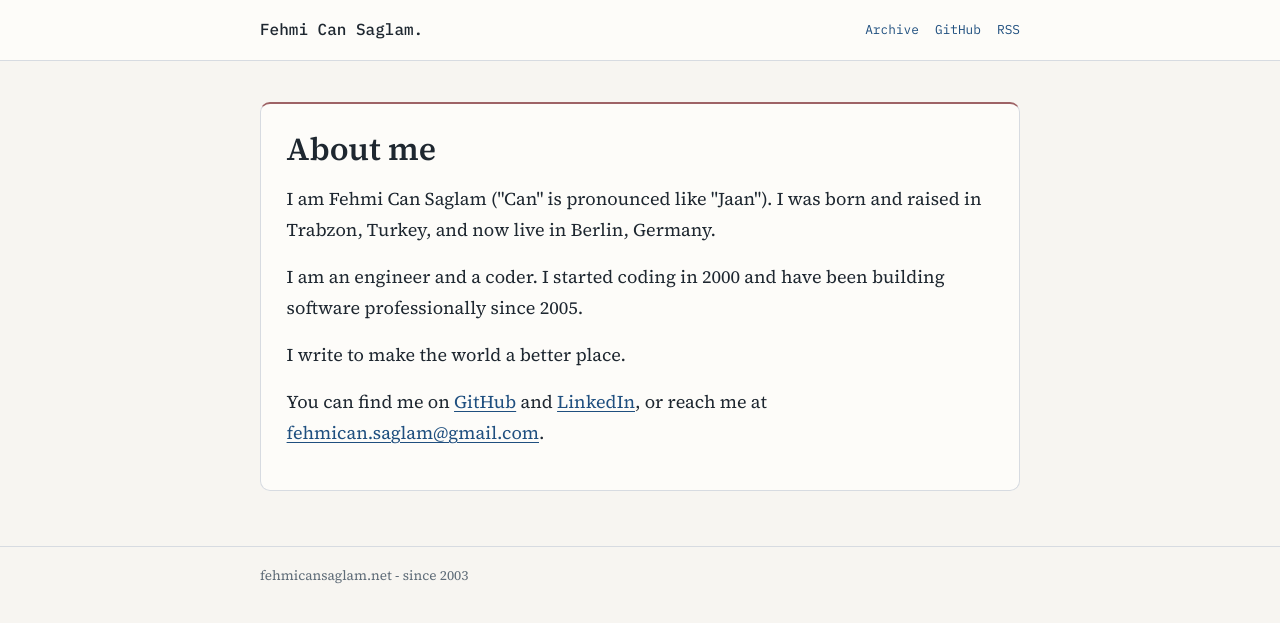
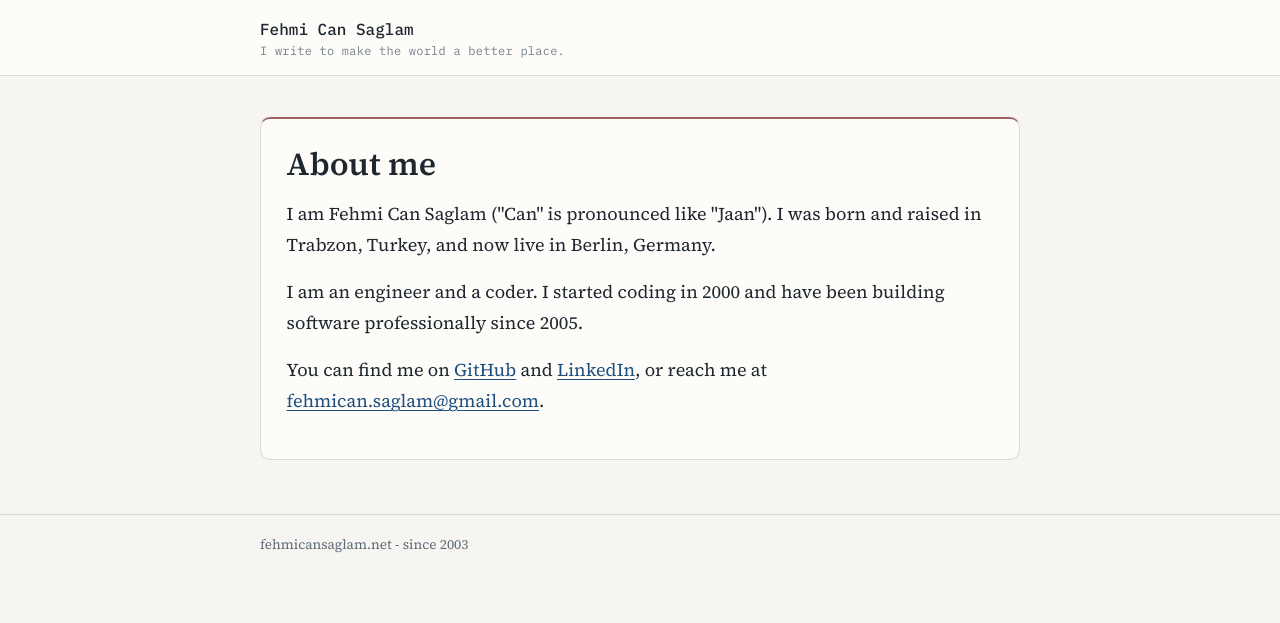
Before and after one commit to fehmicansaglam/fehmicansaglam.github.com, a Jekyll site: the page about.html, which Jekyll copies as it is, in a window 1280 px wide. Shown: the top 623 px of the page. Built offline with Jekyll 4.4.1, drawn with Linux system fonts in a browser that asks for light colours.

Commit message:
Review navbar

```diff
--- a/_layouts/default.html
+++ b/_layouts/default.html
@@ -18,8 +18,6 @@
       <nav class="site-nav" aria-label="Primary">
         <a href="/about.html">About</a>
         <a href="/archive.html">Archive</a>
-        <a href="https://github.com/fehmicansaglam">GitHub</a>
-        <a href="https://twitter.com/fehmicansaglam">X</a>
         <a href="/atom.xml">RSS</a>
       </nav>
     </div>
--- a/_layouts/post.html
+++ b/_layouts/post.html
@@ -22,8 +22,6 @@
       </div>
       <nav class="site-nav" aria-label="Primary">
         <a href="/about.html">About</a>
-        <a href="/archive.html">Archive</a>
-        <a href="https://github.com/fehmicansaglam">GitHub</a>
         <a href="/atom.xml">RSS</a>
       </nav>
     </div>
--- a/about.html
+++ b/about.html
@@ -13,12 +13,10 @@
 <body class="about">
   <header class="site-header">
     <div class="container nav-wrap">
-      <a class="brand" href="/">Fehmi Can Saglam.</a>
-      <nav class="site-nav" aria-label="Primary">
-        <a href="/archive.html">Archive</a>
-        <a href="https://github.com/fehmicansaglam">GitHub</a>
-        <a href="/atom.xml">RSS</a>
-      </nav>
+      <div class="brand-block">
+        <a class="brand" href="/">Fehmi Can Saglam</a>
+        <p class="brand-subtitle">I write to make the world a better place.</p>
+			</div>
     </div>
   </header>
 
--- a/index.html
+++ b/index.html
@@ -18,13 +18,11 @@ published: true
   <header class="site-header">
     <div class="container nav-wrap">
       <div class="brand-block">
-        <a class="brand" href="/">Fehmi Can Saglam</a>
+        <p class="brand">Fehmi Can Saglam</p>
         <p class="brand-subtitle">I write to make the world a better place.</p>
       </div>
       <nav class="site-nav" aria-label="Primary">
         <a href="/about.html">About</a>
-        <a href="/archive.html">Archive</a>
-        <a href="https://github.com/fehmicansaglam">GitHub</a>
         <a href="/atom.xml">RSS</a>
       </nav>
     </div>
```
Also changed, not shown: other parts of about.html (+0 -1 lines), archive.html (+4 -3 lines), ben.html (deleted, +0 -12 lines).
